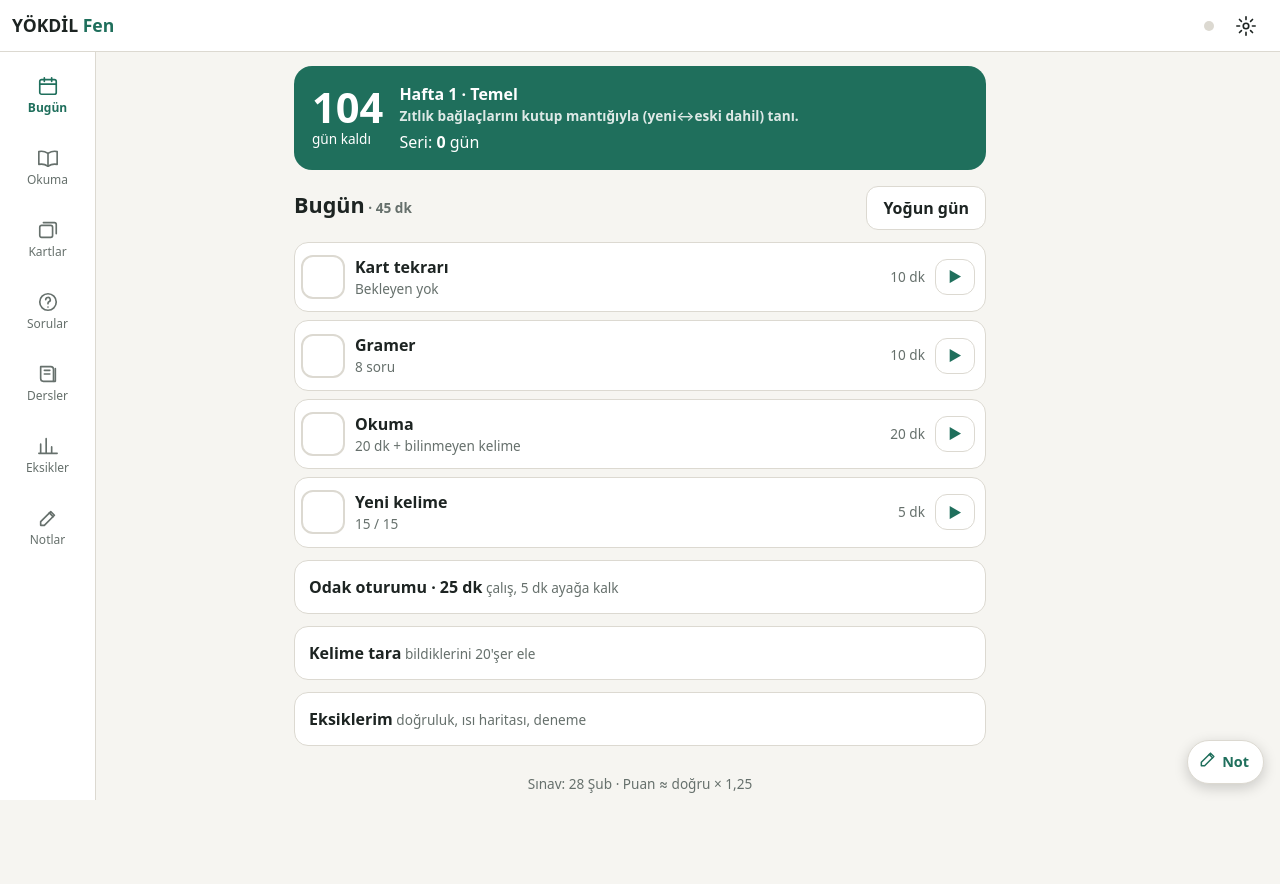
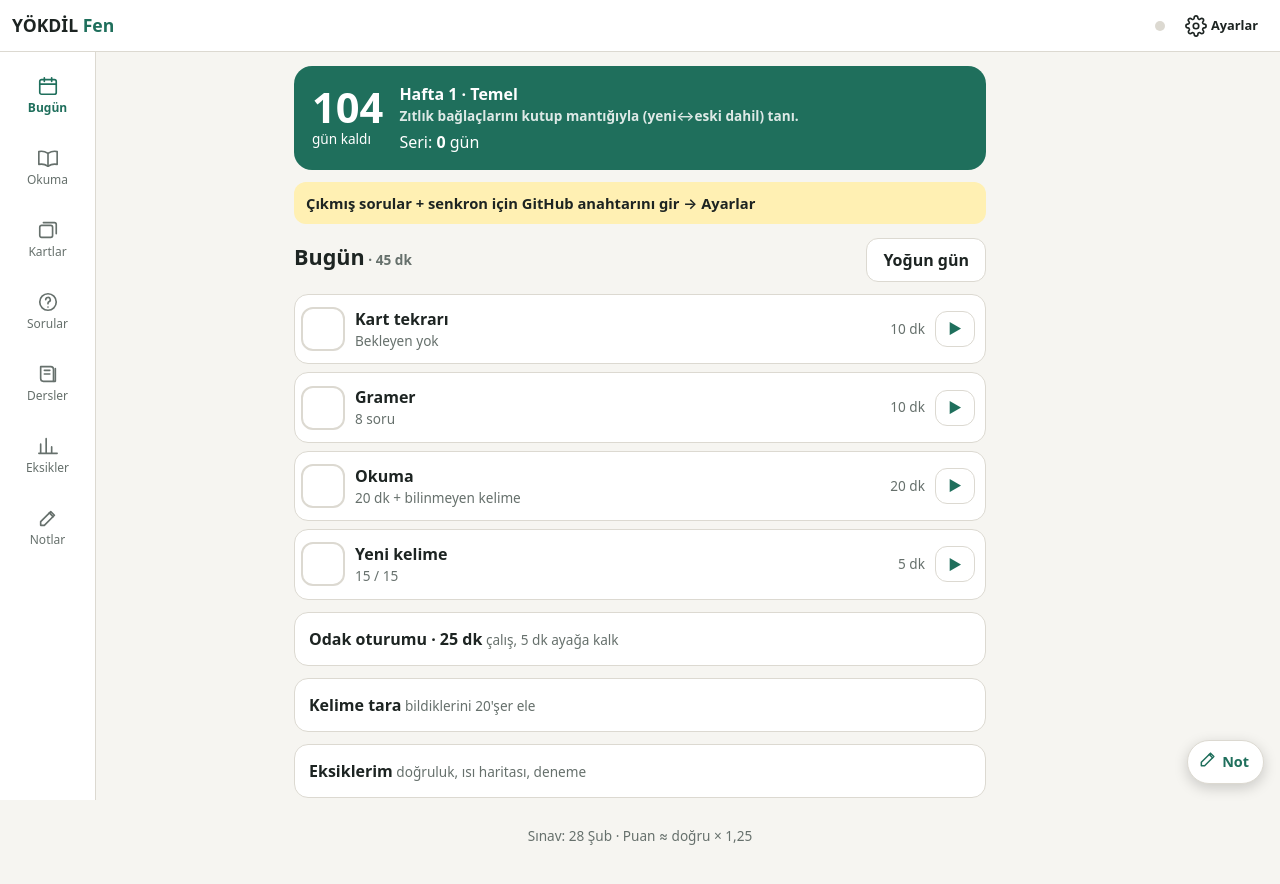
Before and after one commit to zaceby14/yokdil, a plain HTML site: page index.html in a window 1280 px wide. Drawn offline with Linux system fonts and the light colour scheme.

Commit message:
Ayarlar düğmesi: net dişli + yazı; anahtar yoksa Bugün'de uyarı bandı
Co-Authored-By: Claude Opus 5.5 <noreply@anthropic.com>
Claude-Session: https://claude.ai/code/session_01Ryb67Uo6j9cBGdpeW9H2ET

```diff
--- a/css/app.css
+++ b/css/app.css
@@ -372,3 +372,5 @@ button.card.link { width: 100%; text-align: left; font: inherit; cursor: pointer
 .tbl td, .tbl th { word-break: normal; overflow-wrap: normal; hyphens: none; min-width: 5.5rem; vertical-align: top; }
 /* Yüzen "Not" düğmesi son satırı kapatmasın */
 .view { padding-bottom: 72px; }
+.settings-btn { width: auto; gap: 4px; padding: 0 10px; display: inline-flex; align-items: center; }
+.settings-btn .btn-label { font-size: .8rem; font-weight: 600; }
--- a/index.html
+++ b/index.html
@@ -20,8 +20,9 @@
       <a href="#/eksikler" class="icon-btn top-only" aria-label="Eksikler" data-r="eksikler">
         <svg viewBox="0 0 24 24"><path d="M4 20V10M10 20V4M16 20v-7M22 20H2"/></svg>
       </a>
-      <a href="#/ayarlar" class="icon-btn" aria-label="Ayarlar" data-r="ayarlar">
-        <svg viewBox="0 0 24 24"><circle cx="12" cy="12" r="3"/><path d="M12 2v3M12 19v3M2 12h3M19 12h3M4.9 4.9l2.1 2.1M17 17l2.1 2.1M4.9 19.1 7 17M17 7l2.1-2.1"/></svg>
+      <a href="#/ayarlar" class="icon-btn settings-btn" aria-label="Ayarlar" data-r="ayarlar">
+        <svg viewBox="0 0 24 24"><circle cx="12" cy="12" r="3"/><path d="M19.4 15a1.65 1.65 0 0 0 .33 1.82l.06.06a2 2 0 1 1-2.83 2.83l-.06-.06a1.65 1.65 0 0 0-1.82-.33 1.65 1.65 0 0 0-1 1.51V21a2 2 0 1 1-4 0v-.09A1.65 1.65 0 0 0 9 19.4a1.65 1.65 0 0 0-1.82.33l-.06.06a2 2 0 1 1-2.83-2.83l.06-.06A1.65 1.65 0 0 0 4.68 15a1.65 1.65 0 0 0-1.51-1H3a2 2 0 1 1 0-4h.09A1.65 1.65 0 0 0 4.6 9a1.65 1.65 0 0 0-.33-1.82l-.06-.06a2 2 0 1 1 2.83-2.83l.06.06A1.65 1.65 0 0 0 9 4.68a1.65 1.65 0 0 0 1-1.51V3a2 2 0 1 1 4 0v.09a1.65 1.65 0 0 0 1 1.51 1.65 1.65 0 0 0 1.82-.33l.06-.06a2 2 0 1 1 2.83 2.83l-.06.06A1.65 1.65 0 0 0 19.4 9a1.65 1.65 0 0 0 1.51 1H21a2 2 0 1 1 0 4h-.09a1.65 1.65 0 0 0-1.51 1z"/></svg>
+        <span class="btn-label">Ayarlar</span>
       </a>
     </div>
   </header>
--- a/js/views/today.js
+++ b/js/views/today.js
@@ -8,6 +8,7 @@ import { dueMistakes } from '../mistakes.js';
 import { openSessions } from '../quiz.js';
 import { tourPool } from '../memory.js';
 import { startFocus, running, lens } from '../focus.js';
+import { getToken } from '../sync.js';
 
 export default async function render(root) {
   const today = dayKey();
@@ -49,6 +50,7 @@ export default async function render(root) {
           w.goal ? h('div.small.muted', w.goal) : null,
           h('div.streak', 'Seri: ', h('b', streak()), ' gün'))
       ),
+      !getToken() ? h('a.banner', { href: '#/ayarlar' }, 'Çıkmış sorular + senkron için GitHub anahtarını gir → Ayarlar') : null,
       phaseNew ? h('div.banner.phase', `Yeni faz: ${w.phase} · günde ${w.newWords ?? '-'} yeni kelime`) : null,
       applyOn ? h('a.banner', { href: 'https://ais.osym.gov.tr', target: '_blank', rel: 'noopener' }, `Başvuru: ${fmtDate(apply[0])}–${fmtDate(apply[1])} · ÖSYM AİS`) : null,
       ...(w.prog.notes || []).filter(n => n.date === today).map(n => h('div.banner', `${fmtDate(n.date)}: ${n.text}`)),
--- a/sw.js
+++ b/sw.js
@@ -1,5 +1,5 @@
 // Service worker: uygulama kabuğu önbellekte, data/ ağ öncelikli
-const VER = 'yokdil-v4';
+const VER = 'yokdil-v5';
 const SHELL = [
   './', 'index.html', 'css/app.css', 'manifest.webmanifest', 'icons/icon-192.png', 'icons/icon-512.png',
   'js/app.js', 'js/util.js', 'js/merge.js', 'js/store.js', 'js/data.js', 'js/plan.js', 'js/srs.js', 'js/mistakes.js',
```
